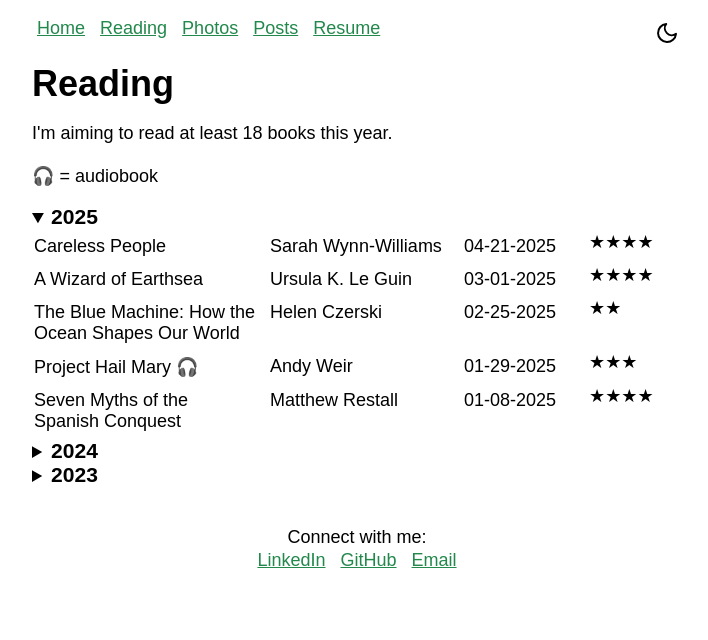
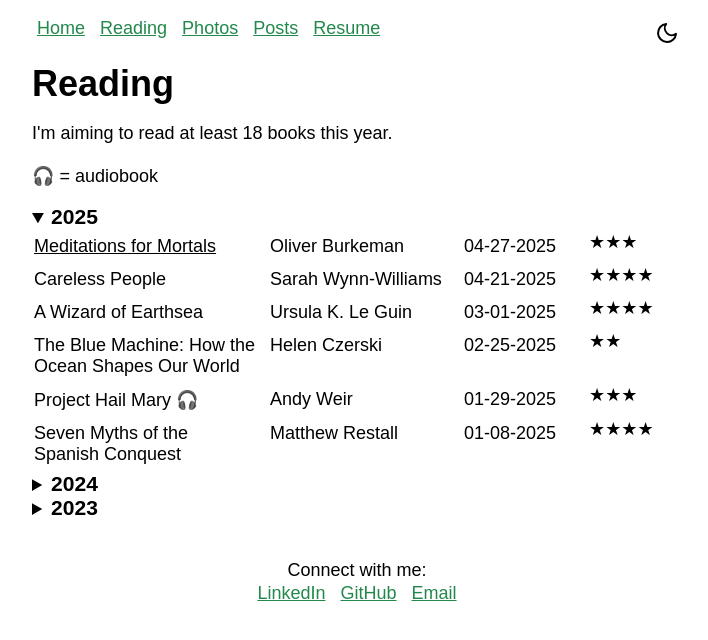
Before and after one commit to brandoncfallin/fallin-website, a Jekyll site: the page built from reading.md, in a window 1280 px wide. Shown: the top 640 px of the page, without its empty margins (283-991 px from the left). Built offline with Jekyll 4.4.1, drawn with Linux system fonts in a browser that asks for light colours.

Commit message:
meditations for mortals

```diff
--- a/_includes/reading_dialogs.html
+++ b/_includes/reading_dialogs.html
@@ -1,3 +1,17 @@
+<dialog id="modal-meditations">
+    <form method="dialog">
+        <div class="button-holder">
+            <button type="submit" class="close" onclick="false">&times;</button>
+        </div>
+        <div class="clippings-header">
+            <h3 class="no-margin">Meditations for Mortals</h3>
+        </div>
+        <h4 class="no-margin">Selected Clippings</h4>
+        <p class="clippings no-bottom">"As soon as any experience can be completely controlled, it feels cold and dead;
+            a work of art you fully understand or a person whose behavior you can predict with total accuracy is no fun
+            at all."</p>
+    </form>
+</dialog>
 <dialog id="modal-mortals">
     <form method="dialog">
         <div class="button-holder">
@@ -7,9 +21,8 @@
             <h3 class="no-margin">Four Thousand Weeks: Time Management for Mortals</h3>
         </div>
         <h4 class="no-margin">Selected Clippings</h4>
-        <p class="clippings no-bottom">"Time is a river that sweeps me along, but I am the river; it is a tiger
-            which destroys
-            me, but I am the tiger; it is a fire which consumes me, but I am the fire."</p>
+        <p class="clippings no-bottom">"Time is a river that sweeps me along, but I am the river; it is a tiger which
+            destroys me, but I am the tiger; it is a fire which consumes me, but I am the fire."</p>
     </form>
 </dialog>
 <dialog id="modal-sirens">
--- a/_includes/reading_table_2025.html
+++ b/_includes/reading_table_2025.html
@@ -1,5 +1,15 @@
 <table style="background-color:rgba(0, 0, 0, 0); width: 100%;">
     <tbody>
+        <tr>
+            <td class="titles">
+                <a class="titles-clip" data-book-name="meditations">
+                    Meditations for Mortals
+                </a>
+            </td>
+            <td class="authors">Oliver Burkeman</td>
+            <td class="dates">04-27-2025</td>
+            <td class="stars">★★★</td>
+        </tr>
         <tr>
             <td class="titles">Careless People</td>
             <td class="authors">Sarah Wynn-Williams</td>
```
